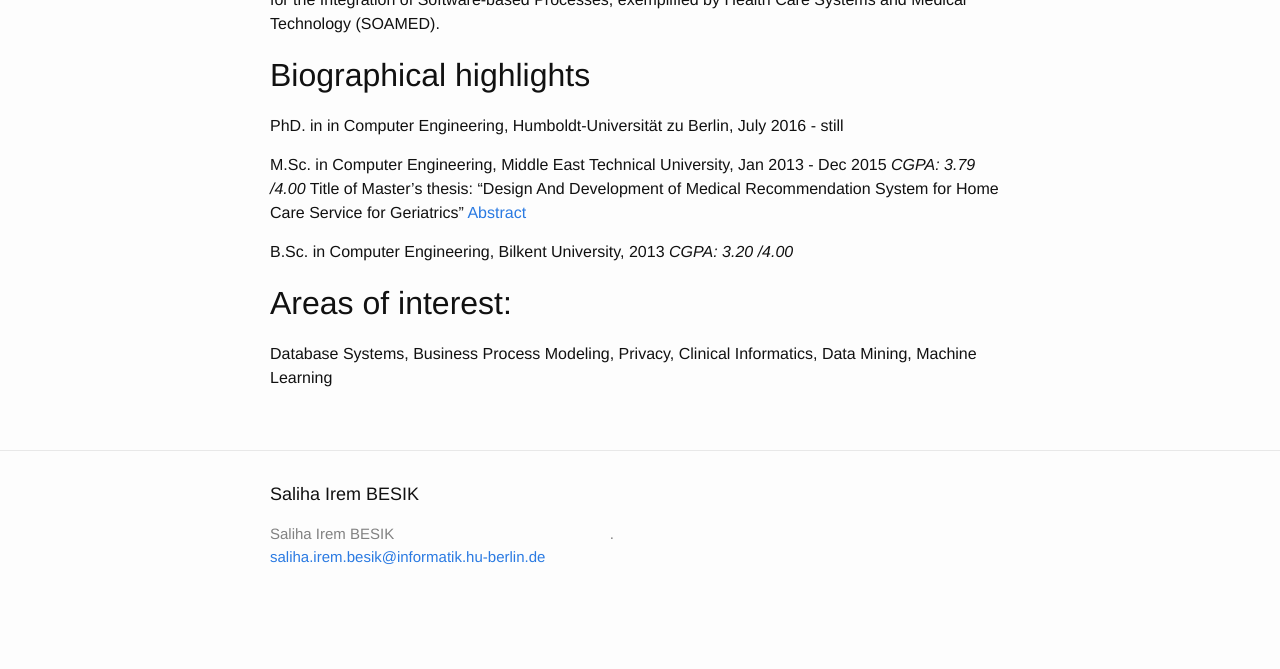
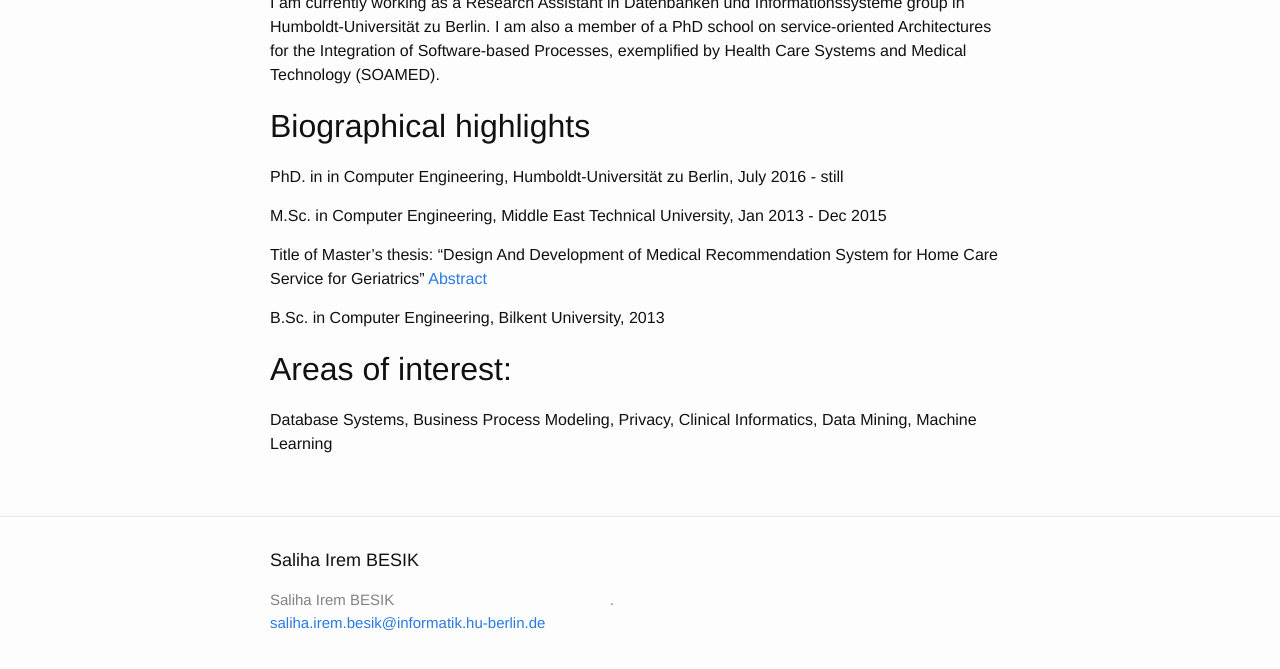
Before and after one commit to irembesik/irembesik.github.io, a Jekyll site: the page built from about.md, in a window 1280 px wide, cut to the strip 539-1233 px from the top of the page. Shown: the top 669 px of the strip. Built offline with Jekyll 4.4.1, drawn with Linux system fonts in a browser that asks for light colours; before the commit the page ends 1167 px from its top, so only the background shows below that.

Commit message:
Layput changes

```diff
--- a/about.md
+++ b/about.md
@@ -4,7 +4,8 @@
 permalink: /about/
 ---
 
-# Irem Besik, M.Sc.                     ![image alt text](https://cdn-images-1.medium.com/max/1200/0*Yl6VdkjvoIUPztXN.)
+# Irem Besik, M.Sc.
+![image alt text](https://cdn-images-1.medium.com/max/1200/0*Yl6VdkjvoIUPztXN.)
 
 I am currently working as a Research Assistant in Datenbanken und Informationssysteme group in Humboldt-Universität zu Berlin. I am also a member of a PhD school on service-oriented Architectures for the Integration of Software-based Processes, exemplified by Health Care Systems and Medical Technology (SOAMED).
 
@@ -12,13 +13,11 @@
 PhD. in in Computer Engineering, Humboldt-Universität zu Berlin, July 2016 - still
 
 M.Sc. in Computer Engineering, Middle East Technical University, Jan 2013 - Dec 2015
-_CGPA: 3.79 /4.00_
-Title of Master's thesis:
-"Design And Development of Medical Recommendation System for Home Care Service for Geriatrics"
-[Abstract](http://user.ceng.metu.edu.tr/~sirem/abstract.pdf)
+
+Title of Master's thesis: "Design And Development of Medical Recommendation System for Home Care Service for Geriatrics"    [Abstract](http://user.ceng.metu.edu.tr/~sirem/abstract.pdf)
 
 B.Sc. in Computer Engineering, Bilkent University, 2013
-_CGPA: 3.20 /4.00_
+
 
 ## Areas of interest:
 Database Systems, Business Process Modeling, Privacy, Clinical Informatics, Data Mining, Machine Learning
```
